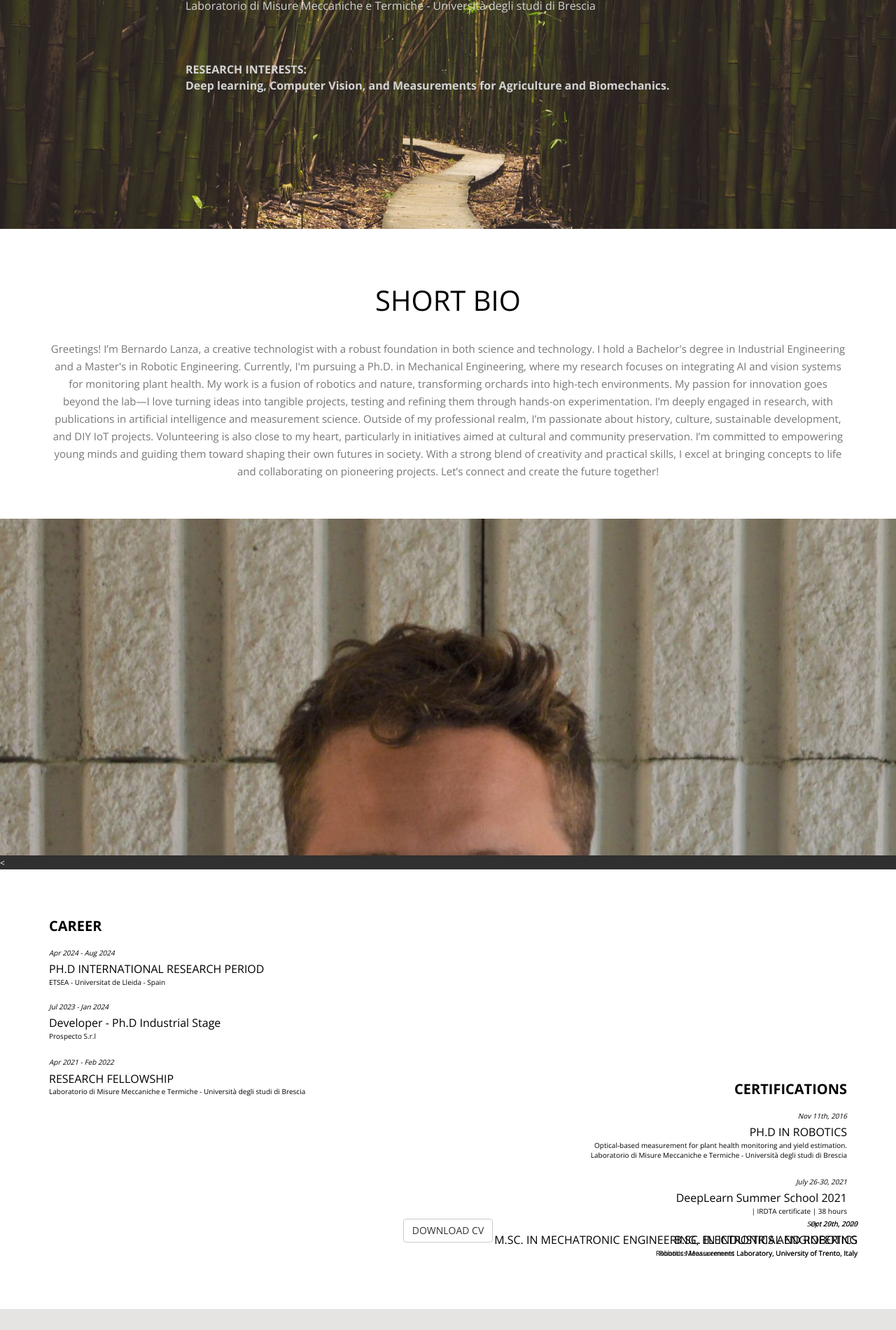
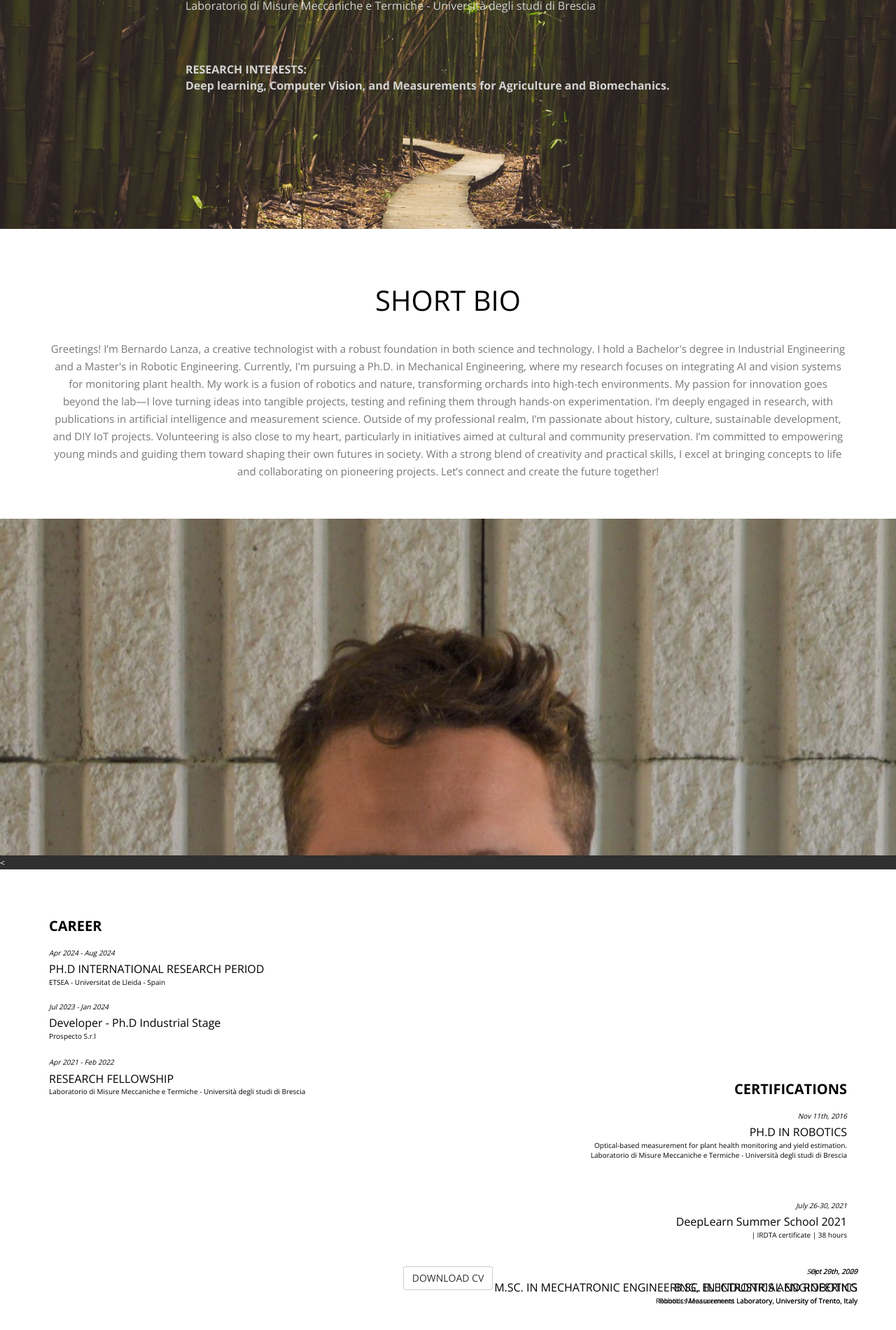
Before and after one commit to bernardolanza93/portfolio, a Jekyll site: the page index.html, which Jekyll copies as it is, in a window 1280 px wide. Shown: the part 471-2371 px from the top of the page at 70% size. Built offline with Jekyll 4.4.1, drawn with Linux system fonts in a browser that asks for light colours; nearby versions of some CDN libraries; library files that are not in the unit come from our copies; grey boxes are pictures that could not be loaded.

Commit message:
!!! 2.0 aggiunta media

```diff
--- a/index.html
+++ b/index.html
@@ -182,6 +182,7 @@ With a strong blend of creativity and practical skills, I excel at bringing conc
 
                             </div>
                             <br><br>
+                            <br><br>
                             <div class="element1">
                                 <div style="margin-bottom:5px;font-size: 10px;text-align: right;"><i>July 26-30, 2021</i></div>
                                 <div style="text-align: right;" class="wow fadeIn">DeepLearn Summer School 2021 </div>
@@ -190,6 +191,7 @@ With a strong blend of creativity and practical skills, I excel at bringing conc
 
 
                             </div>
+                            <br><br>
 
 
 
@@ -260,7 +262,8 @@ With a strong blend of creativity and practical skills, I excel at bringing conc
                     <h2 style="text-align: justify; line-height:10px;"><small>
                         In collaboration with Ferrari Costruzioni Meccaniche, we're developing a vision-based embedded system, utilizing deep neural networks, for crop and weed recognition.
                     </small></h2>
-                    <p style="color: #333333;">Skills: Embedded Linux, Python, Computer Vision, Engineering, Research & Development</p>                    <img src="animations/cavolo.gif" alt="Intelligent segmentaation" width="400">
+                    <p style="color: #333333;">Skills: Embedded Linux, Python, Computer Vision, Engineering, Research & Development</p>
+                    <img src="animations/cavolo.gif" alt="Intelligent segmentaation" style="width: 90%; max-width: 400px; height: auto;">
                     <figcaption style="color: #333333;"> Intelligent segmentation</figcaption>
                     <img src="images/cvweed.jpeg" alt="Preneural Visual Detector" style="width: 90%; max-width: 400px; height: auto;">
 
```
